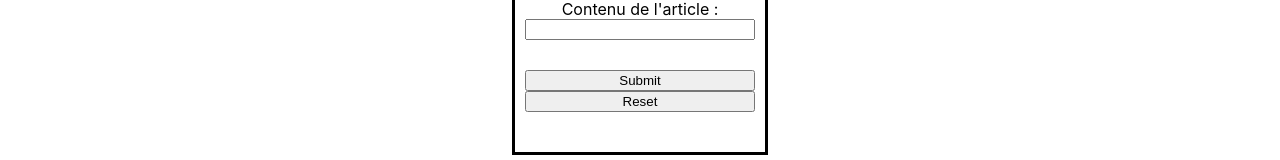
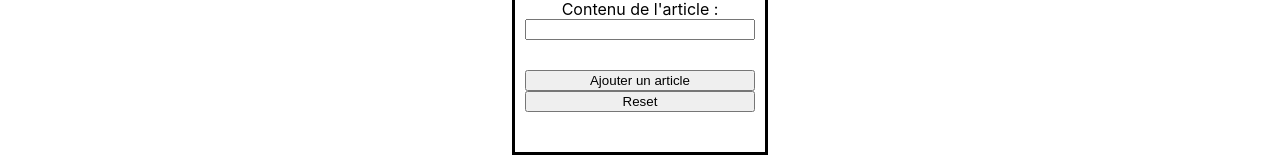
Before and after one commit to DonHorse/promeolangue, a React (Create React App) app: page /Article in a window 1280 px wide. Shown: the part 292-452 px from the top of the page. Built offline with nearby package versions, Linux system fonts and the light colour scheme; no server answers.

Commit message:
02 08 21

```diff
--- a/src/Article.js
+++ b/src/Article.js
@@ -1,4 +1,4 @@
-import React, {useState, useEffect} from "react";
+import React, {useState} from "react";
 import Axios from 'axios';
 
 function ArticleForm(){
@@ -7,13 +7,13 @@ function ArticleForm(){
     const [img, setImg] = useState('')
     const [text, setText] = useState('')
 
-    const submitReview = () => {
+    const addArticle = () => {
         Axios.post("http://localhost:3001/api/insert", {
             title : title,
             img : img,
-            text : text
+            text : text,
         }).then(() => {
-            console.log("article enregistré !")
+            alert("article enregistré !")
         });
     };
 
@@ -45,7 +45,7 @@ function ArticleForm(){
                     setText(e.target.value);
                 }}/>
 
-                <button onClick={submitReview()}>Submit</button>
+                <button onClick={addArticle}>Ajouter un article</button>
                 <input type="reset"/>
             </div>
         </form>
--- a/src/Login.js
+++ b/src/Login.js
@@ -1,4 +1,4 @@
-import React, {Component, useState} from "react";
+import React from "react";
 
 function LoginForm() {
     return(
--- a/src/Register.js
+++ b/src/Register.js
@@ -1,4 +1,4 @@
-import React, {useState} from "react";
+import React from "react";
 import "./App.css";
 
 function RegisterForm() {
```
Also changed, not shown: 1 other file (tests, documents, lock files or other folders).
